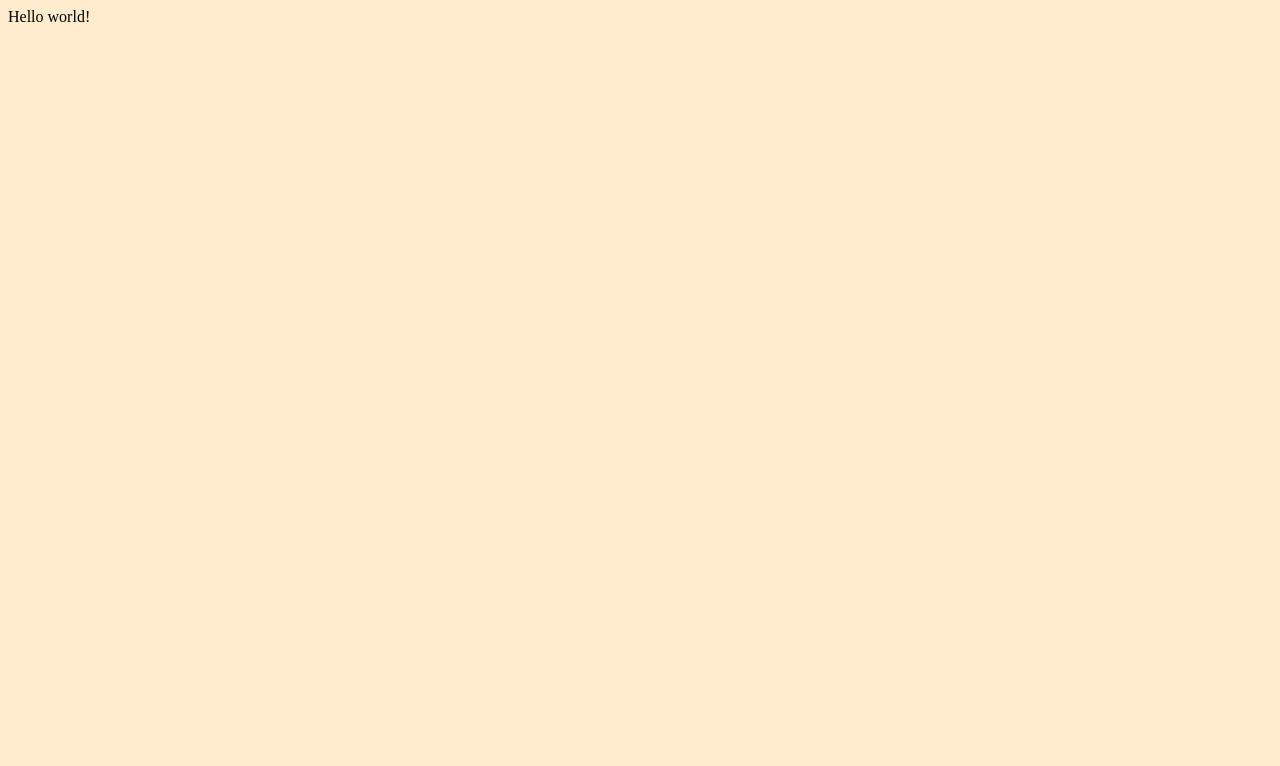
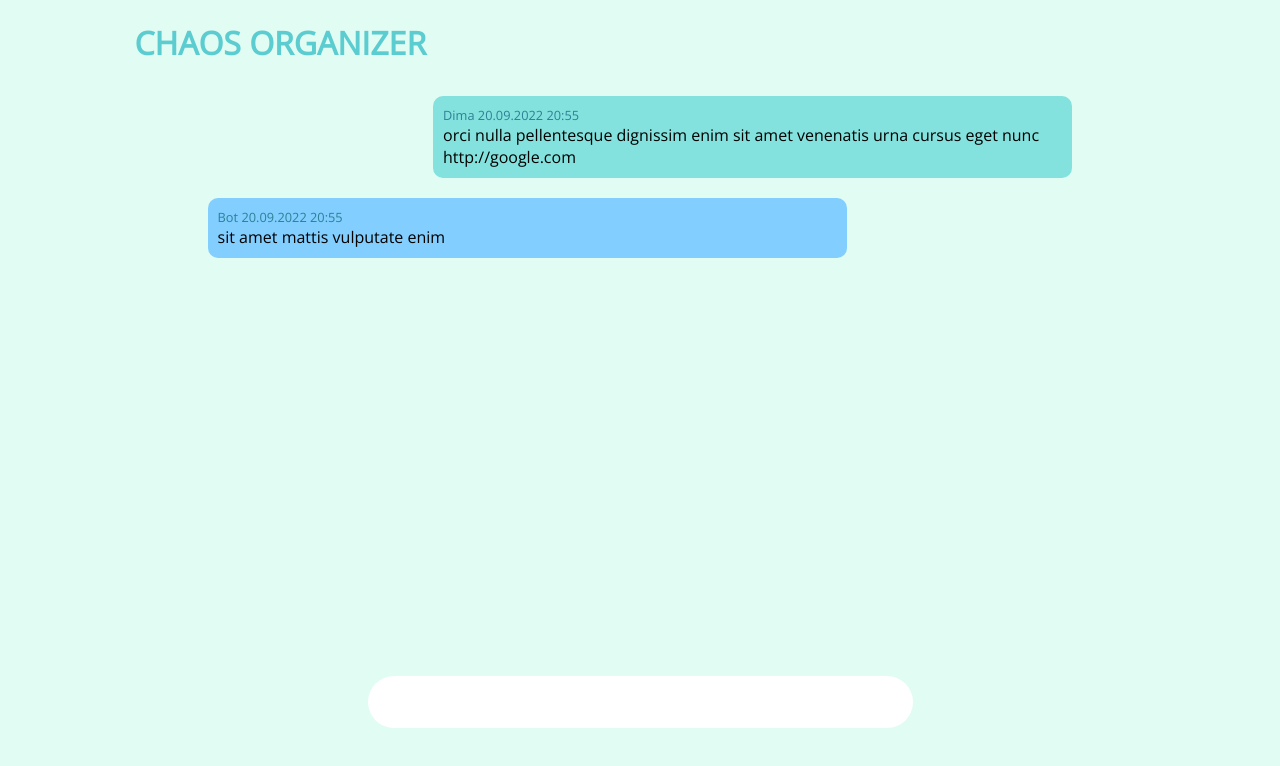
Before and after one commit to Votchitsev/ChaosOrganizer, a website built with webpack: page src/index.html in a window 1280 px wide. Built offline with nearby package versions, Linux system fonts and the light colour scheme.

Commit message:
Create HTML

```diff
--- a/src/css/style.css
+++ b/src/css/style.css
@@ -1,3 +1,68 @@
+/*
+BRAND COLOR = #5BCCD0
+*/
+
 body {
-  background-color: blanchedalmond;
+  background-color: #E0FCF3;
+  font-family: OpenSans;
 }
+
+.app-title {
+  color: #5BCCD0;
+  margin-left: 10%;
+}
+
+.posts-container {
+  display: flex;
+  flex-direction: column;
+  height: 70vh;
+  width: 70%;
+  margin-left: auto;
+  margin-right: auto;
+}
+
+.post-form {
+  display: flex;
+  justify-content: center;
+  margin-top: 30px;
+}
+
+.post-form > input[type="text"] {
+  height: 50px;
+  width: 500px;
+  border-radius: 50px;
+  border: none;
+  padding-left: 30px;
+  padding-right: 15px;
+}
+
+.post-form > input[type="text"]:focus {
+  outline: 3px solid #5BCCD0;
+
+  transition: all 100ms linear;
+}
+
+.post {
+  width: 70%;
+  align-self: flex-end;
+  background-color: #83E2DD;
+  margin: 10px;
+  padding: 10px;
+  border-radius: 10px;
+
+}
+
+.bot {
+  align-self: flex-start;
+  background-color: #81CEFF;
+}
+
+.post-title {
+  font-size: 0.8em;
+  color: #2D8095;
+}
+
+@font-face {
+  font-family: 'OpenSans';
+  src: url(./fonts/OpenSans-Regular.ttf);
+}
--- a/src/index.html
+++ b/src/index.html
@@ -7,6 +7,27 @@
   <title>ChaosOrganizer</title>
 </head>
 <body>
-  Hello world!
+  <h1 class="app-title">CHAOS ORGANIZER</h1>
+  <section class="posts-container">
+    <div class="post">
+      <div class="post-title">
+        Dima 20.09.2022 20:55
+      </div>
+      <div class="post-content">
+        orci nulla pellentesque dignissim enim sit amet venenatis urna cursus eget nunc http://google.com
+      </div>
+    </div>
+    <div class="post bot">
+      <div class="post-title">
+        Bot 20.09.2022 20:55
+      </div>
+      <div class="post-content">
+        sit amet mattis vulputate enim
+      </div>
+    </div>
+  </section>
+  <form class="post-form">
+    <input type="text">
+  </form>
 </body>
 </html>
```
Also changed, not shown: src/css/fonts/OpenSans-Regular.ttf (added).
